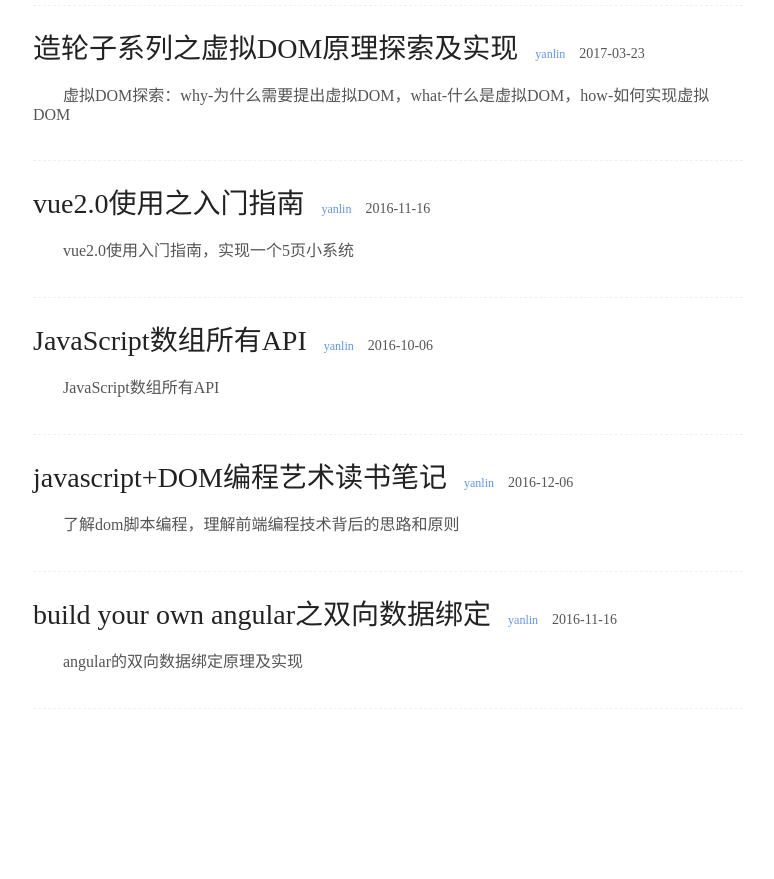
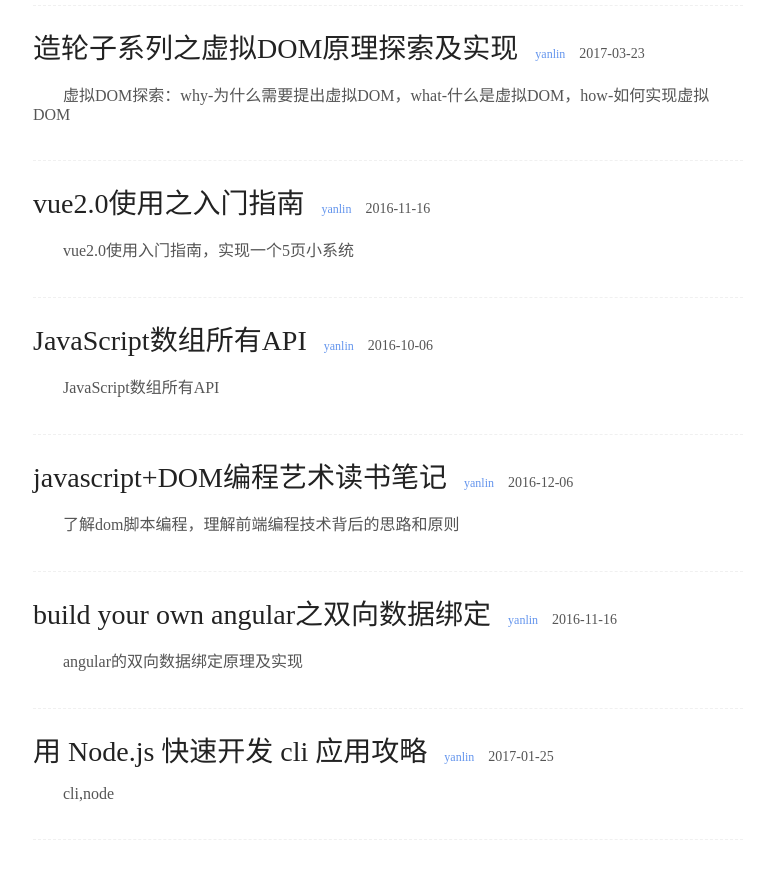
Before and after one commit to dalinlincoding/blog, a Jekyll site: the page built from index.html, in a window 1280 px wide and 900 px high, scrolled down 666 px. Shown: the top 879 px of the window, without its empty margins (272-1046 px from the left). Built offline with Jekyll 4.4.1, drawn with Linux system fonts in a browser that asks for light colours; Markdown is read by kramdown in place of the engine named in the settings; the list of posts is cut into pages by our own code; before the commit the page ends 1435 px from its top, so only the background shows below that.

Commit message:
create new post

````diff
--- /dev/null
+++ b/_posts/2011-01-25-Node.js-cli.md
@@ -0,0 +1,29 @@
+---
+layout: post
+title: 用 Node.js 快速开发 cli 应用攻略
+category: cli,node
+author: yanlin
+writetime: 2017-01-25
+---
+# 用 Node.js 快速开发 cli 应用攻略
+
+***
+
+##
+
+
+
+
+###
+
+  ```
+
+
+  ```
+
+  *
+  *
+
+
+链接：[view in github](https://github.com/yanlin0/blog)
+图片：![view in github](https://github.com/yanlin0/blog)
````
Also changed, not shown: _posts/2016-12-15-js-dom.md (+0 -1 lines), _posts/2016-12-25-javascript-array.md (+1 -1 lines).
